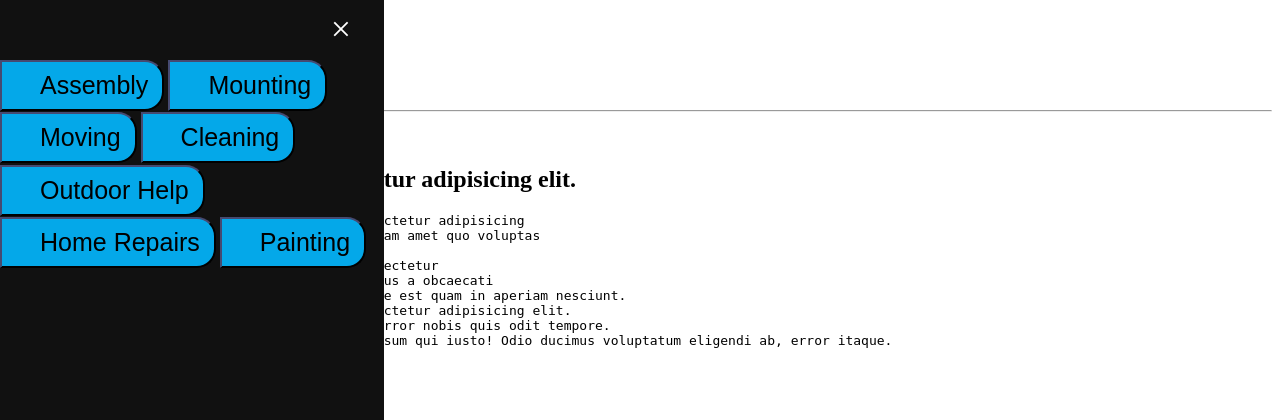
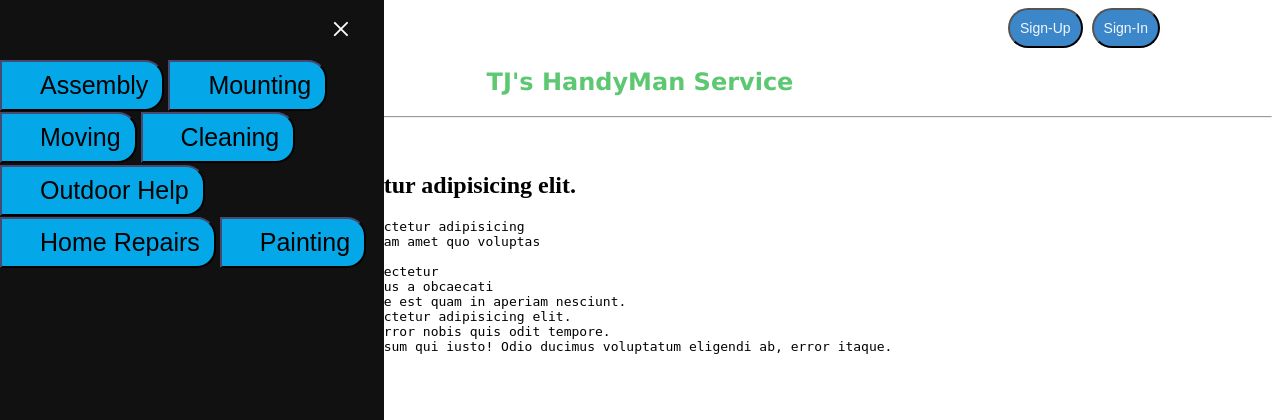
Before and after one commit to BlairJ05/TJ-Handyman, a Django app: page / in a window 1280 px wide. Shown: the top 420 px of the page. Run offline with Django 5.2, Linux system fonts and the light colour scheme.

Commit message:
added styles for buttons

```diff
--- a/capStone/capStoneApp/static/styles.css
+++ b/capStone/capStoneApp/static/styles.css
@@ -1,8 +1,13 @@
 body {
 
 }
-#navBar-Start{
-
+#navBar-Start {
+    position: fixed;
+    top: 0;
+    left: 0;
+    z-index: 1000;
+    width: 30vw;
+    padding: 20px 15px;
 }
 .sideNav {
     height: 100%;
@@ -59,8 +64,28 @@ body {
 
 
 #tjCompany {
+    font-family: 'Lucida Sans', 'Lucida Sans Regular', 'Lucida Grande', 'Lucida Sans Unicode', Geneva, Verdana, sans-serif;
+    text-align: center;
+    color: rgb(93, 199, 114)
 
 }
 #headerSection {
 
+
 }
+#signIn,
+#signUp {
+    border-radius: 85px;
+    background-color: rgb(59, 135, 202);
+    padding: 10px;
+    font-size: 14px;
+    text-align: center;
+}
+
+#signUp {
+    margin-left: 1000px;
+}
+
+#signIn {
+    margin-left: 5px;
+}
--- a/capStone/capStoneApp/templates/index.html
+++ b/capStone/capStoneApp/templates/index.html
@@ -10,6 +10,19 @@
 <body>
 
 <!--
+    Sign-In and Sign-Up Buttons
+-->
+
+    <button id="signUp">
+        <a href="{% url 'signUp' %}" style="text-decoration: none;color: aliceblue;">Sign-Up</a>
+    </button>
+
+    <button id="signIn">
+        <a href="{% url 'signIn' %}" style="text-decoration: none;color: aliceblue;">Sign-In</a>
+    </button>
+
+
+<!--
     This is the header-Section Add what we need Please
 -->
 
@@ -20,19 +33,10 @@
     </section>
 
     <!--
-        This Section is for the nav bar and signup/signin buttons
+        This Section is for the nav bar
     -->
-
     <section id="navBar-Start">
         <div >
-
-            <button id="signUp">
-                <a href="{% url 'signUp' %}">Sign-Up</a>
-            </button>
-
-            <button id="signIn">
-                <a href="{% url 'signIn' %}">Sign-In</a>
-            </button>
                 <nav id="mySidenav" class="sideNav">
                     <a href="javascript:void(0)" class="closebtn" onclick="closeNav()">&times;</a>
                     <button><a href="">Assembly</a></button>
```
